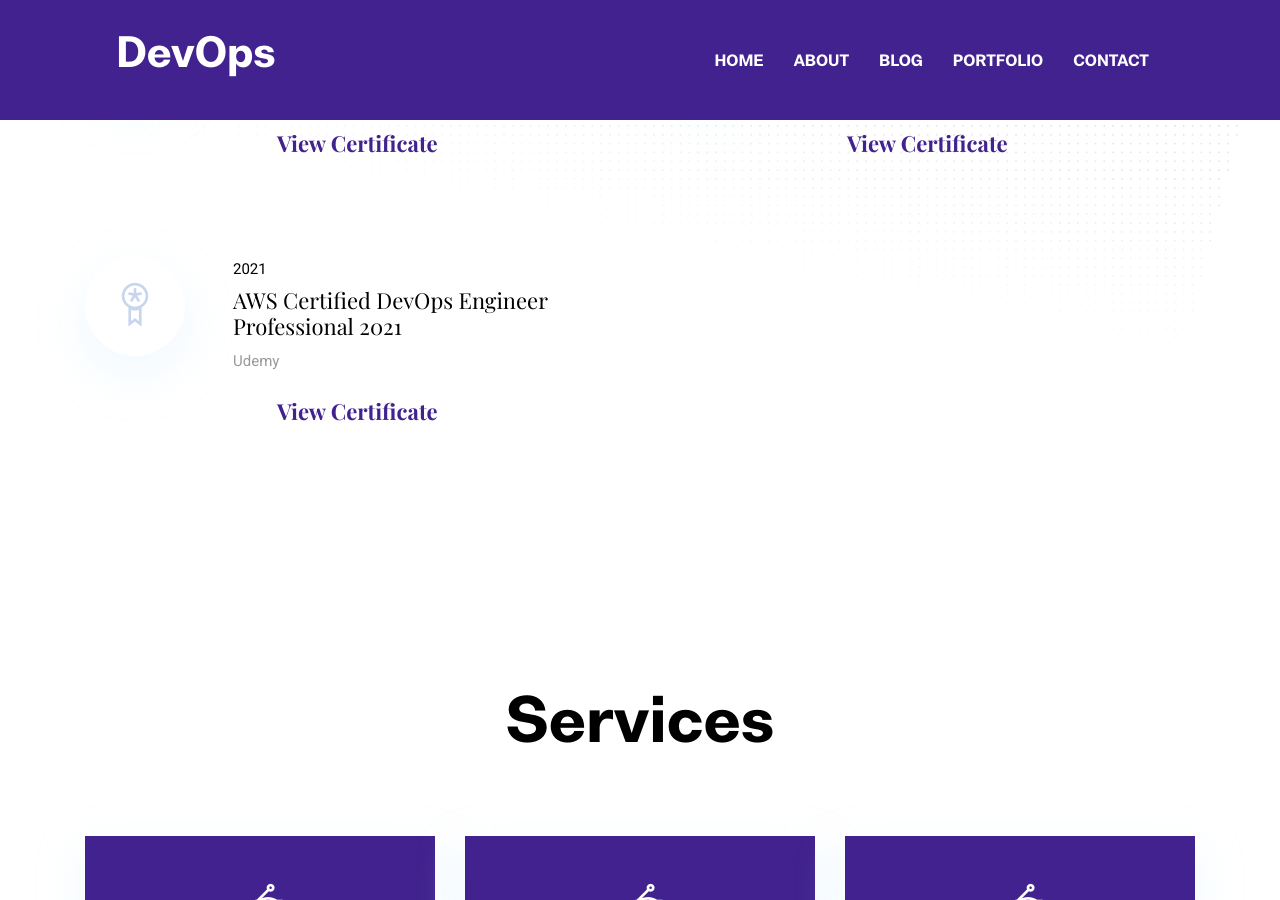
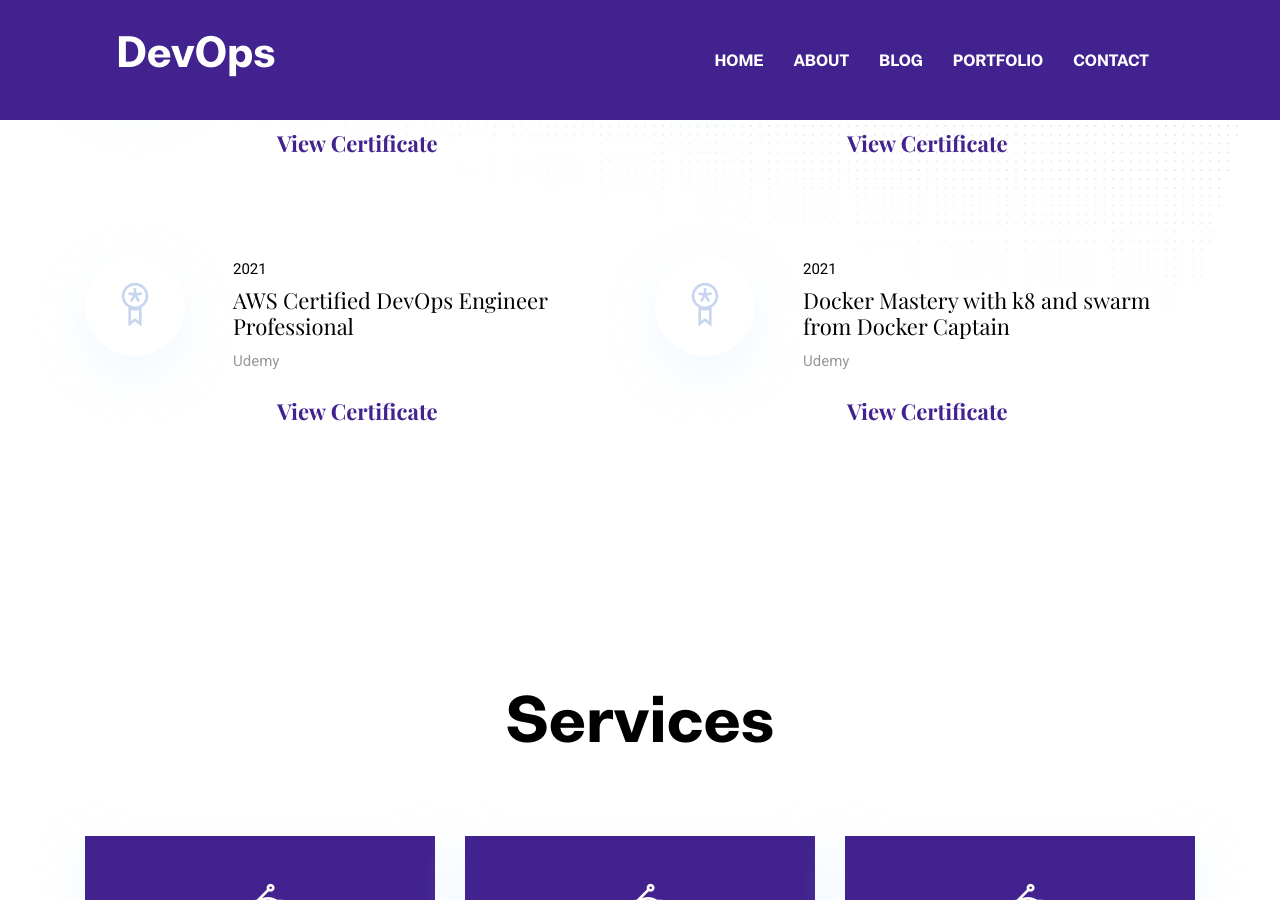
Before and after one commit to Shashankreddysunkara/blog, a Jekyll site: the page built from index.html, in a window 1280 px wide and 900 px high, scrolled down 4575 px. Built offline with Jekyll 4.4.1, drawn with Linux system fonts in a browser that asks for light colours.

Commit message:
Docker Mastery with k8 and swarm from Docker Captain Cert upload
Docker Mastery with k8 and swarm from Docker Captain

```diff
--- a/_data/settings.yml
+++ b/_data/settings.yml
@@ -170,10 +170,16 @@
 cert-btn-name2: View Certificate
 
 certification3:
-- {name3: AWS Certified DevOps Engineer Professional 2021, date3: '2021', organization3: 'Udemy'}
+- {name3: AWS Certified DevOps Engineer Professional, date3: '2021', organization3: 'Udemy'}
 cert3:
 cert-btn-link3: 'https://www.udemy.com/certificate/UC-7468fcc1-35fc-4e8a-8a01-34c0c0ad1274/'
 cert-btn-name3: View Certificate
+
+certification4:
+- {name4: Docker Mastery with k8 and swarm from Docker Captain, date4: '2021', organization4: 'Udemy'}
+cert4:
+cert-btn-link4: 'https://www.udemy.com/certificate/UC-1a6ba97f-d788-4159-8455-65a906840b93/'
+cert-btn-name4: View Certificate
 
 #-------------------------------
 # Services Section
--- a/_includes/certification-section.html
+++ b/_includes/certification-section.html
@@ -54,6 +54,22 @@
         </div>
       </div>
       {% endfor %}
+      {% for certification4 in site.data.settings.certification4 %}
+      <div class="col-lg-6 col-md-6 mb-80">
+        <div class="d-flex">
+          <div class="mr-lg-5 mr-3">
+            <i class="ti-medall icon icon-light icon-bg bg-white shadow rounded-circle d-block"></i>
+          </div>
+          <div>
+            <p class="text-dark mb-1">{{ certification4.date4 }}</p>
+            <h4>{{ certification4.name4 }}</h4>
+            <p class="mb-0 text-light">{{ certification4.organization4 }}</p>
+            <p class="mb-1 text-light">{{ certification4.url4 }}</p>
+            <a href="{{ site.data.settings.cert-btn-link4 }}" class="btn btn-transparent">{{ site.data.settings.cert-btn-name4 }}</a>
+          </div>
+        </div>
+      </div>
+      {% endfor %}
     </div>
   <!-- bg image -->
   <img class="img-fluid cer-bg-image w-100" src="{{ site.baseurl }}/assets/images/backgrounds/certification-bg.png" alt="bg-image">
```
